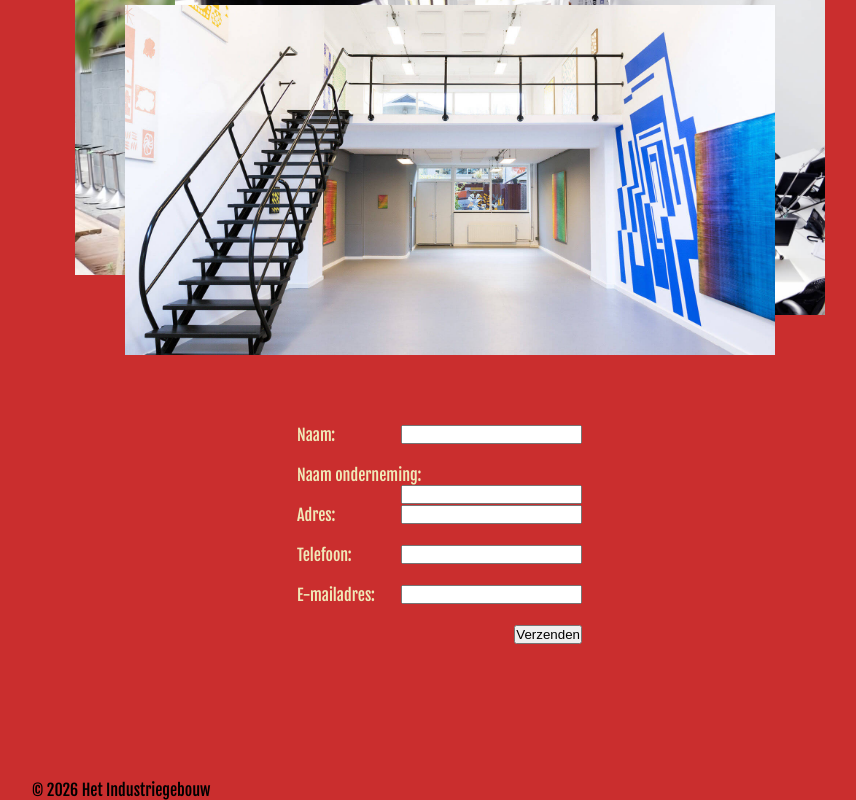
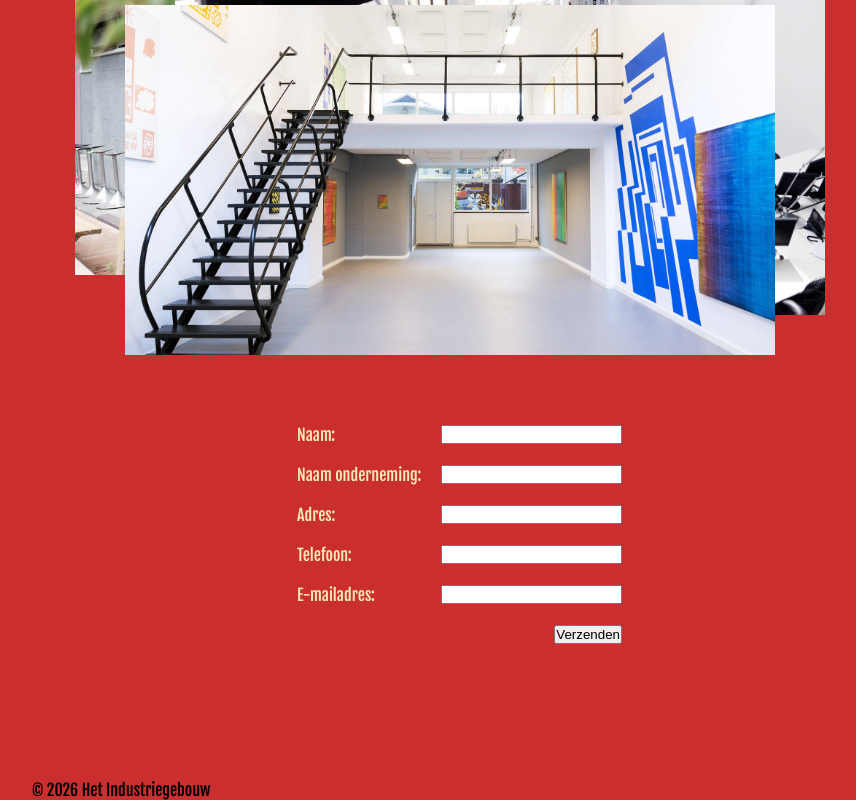
Before and after one commit to Antibes3038vd59/het-industriegebouw, a React (Create React App) app: page /#/formulier in a window 1280 px wide. Shown: the part 785-1585 px from the top of the page, without its empty margins (113-969 px from the left). Built offline with nearby package versions, Linux system fonts and the light colour scheme; the HTML template or start-up script is replaced by a standard one.

Commit message:
Volledig project - overschrijf bestaande inhoud

```diff
--- a/src/css/home.css
+++ b/src/css/home.css
@@ -163,7 +163,7 @@
 
   /* FOOTER */
   .footerHome {
-	padding: 50px 930px 0px 75px;
+	padding: 50px 730px 0px 75px;
 	margin: auto;
   }
 
--- a/src/css/huren.css
+++ b/src/css/huren.css
@@ -104,8 +104,8 @@ body, html {
 }
 
 .footerHuren p {
-    width: 400px;
-	padding: 130px 90px 0px 95px;
+    width: 100%;
+	padding: 130px 90px 0px 50px;
 }
 
 
--- a/src/css/hurenFormulier.css
+++ b/src/css/hurenFormulier.css
@@ -113,7 +113,7 @@ body.hurenFormulier-page {
 .aanvraagFormulier input {
   position: relative;
   float: right;
-  margin-right: 140px;
+  margin-right: 100px;
   z-index: 1;
 }
 
@@ -162,6 +162,7 @@ body.hurenFormulier-page {
     position: absolute;
   }
 
+  /* formulier */
   .aanvraagFormulier {
     max-width: 425px;
     margin-left: 200px;
@@ -189,6 +190,7 @@ body.hurenFormulier-page {
       margin-left: 162px;
     }
 
+  /* formulier */
     .aanvraagFormulier {
       max-width: 425px;
       margin-left: 155px;
```
